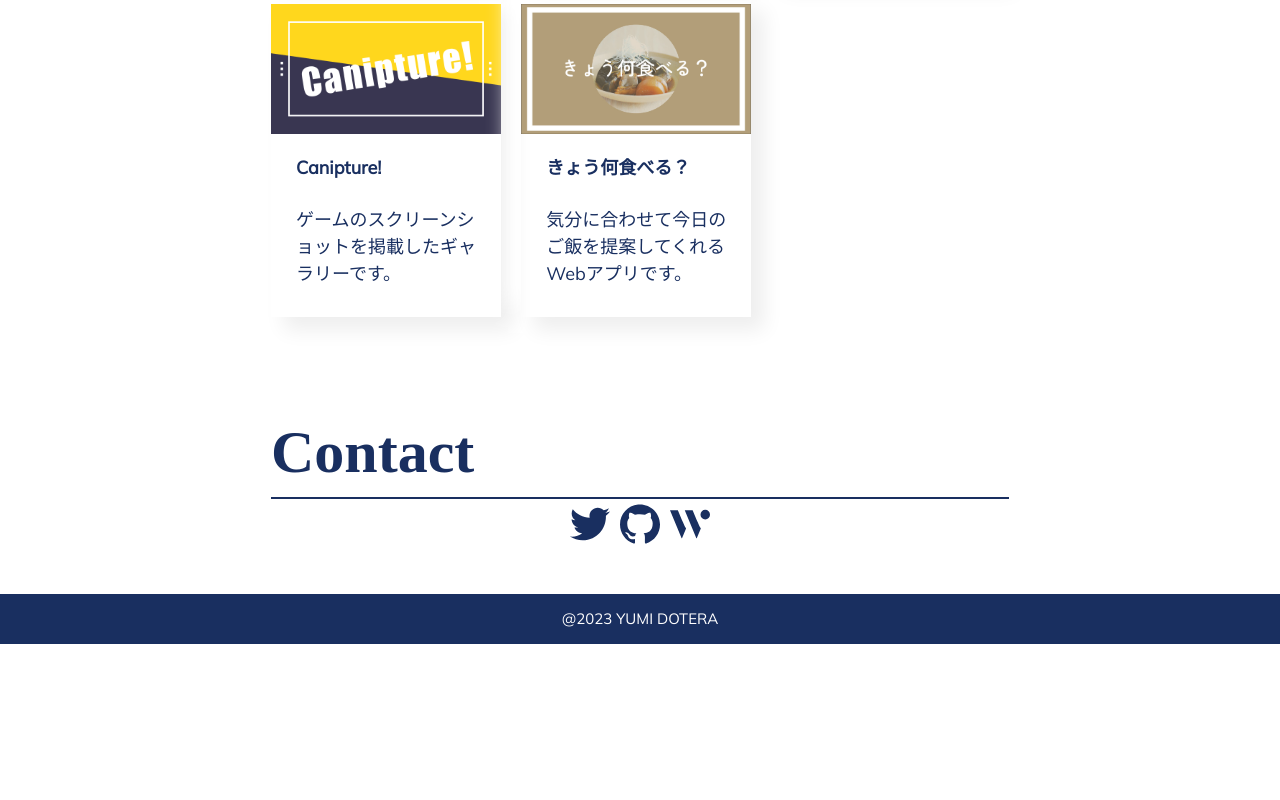
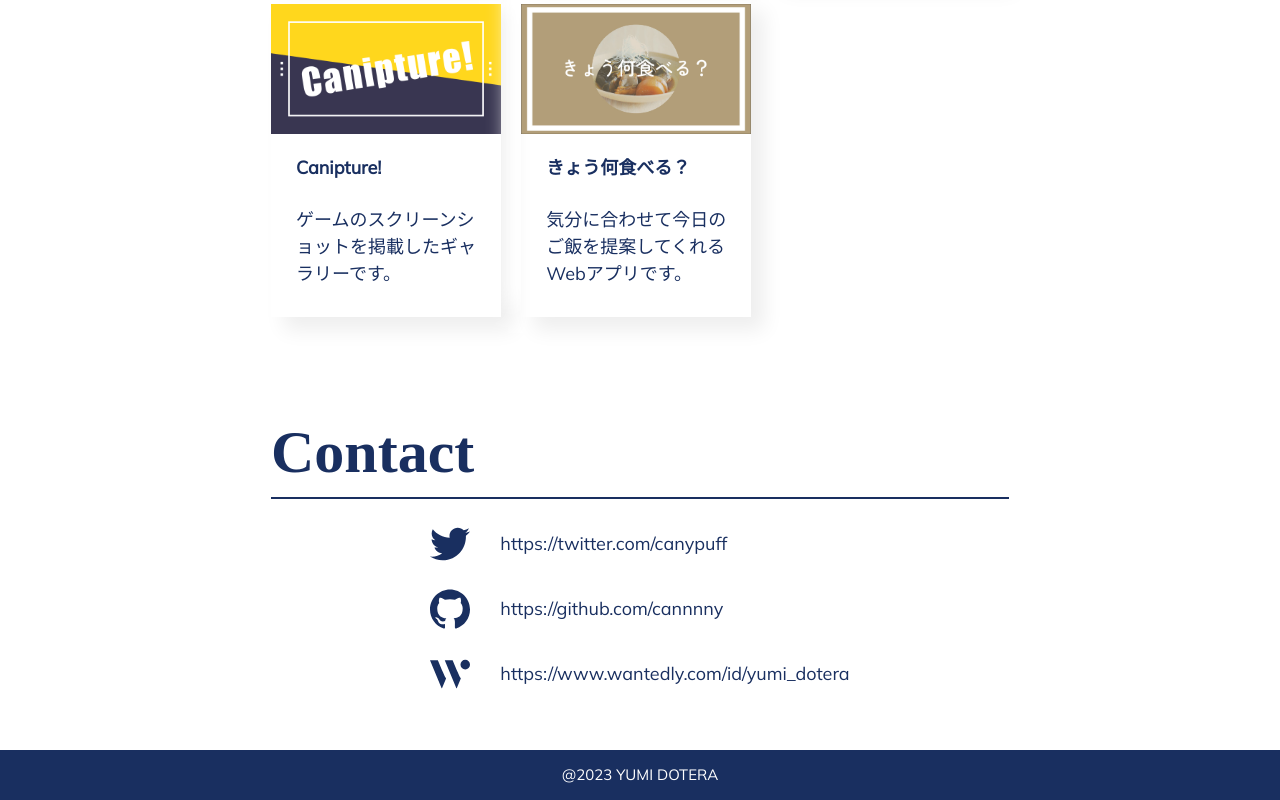
Before and after one commit to cannnny/portfolio, a React (Create React App) app: page / in a window 1280 px wide. Shown: the part 2018-2818 px from the top of the page. Before the commit the page ends 2662 px from the top, so only its background shows below. Built offline with nearby package versions, Linux system fonts and the light colour scheme; a web font is replaced by a local one.

Commit message:
Contactのデザイン変更

```diff
--- a/src/App.scss
+++ b/src/App.scss
@@ -94,7 +94,16 @@ $main-color: #192f60;
 }
 
 .contact-icons {
-  gap: 10px;
+  display: inline-block;
+  text-align: center;
+  a {
+    display: flex;
+    margin-top: 25px;
+    text-decoration: none;
+  }
+  .contact-icon {
+    margin-right: 30px;
+  }
 }
 
 .button svg {
--- a/src/components/Contact.jsx
+++ b/src/components/Contact.jsx
@@ -2,20 +2,39 @@ import { FaTwitter } from "react-icons/fa";
 import { SiGithub, SiWantedly } from "react-icons/si";
 
 const Contact = () => {
+  const iconSize = "40px";
+
+  const contacts = [
+    {
+      service: "twitter",
+      icon: <FaTwitter size={iconSize} />,
+      url: "https://twitter.com/canypuff",
+    },
+    {
+      service: "github",
+      icon: <SiGithub size={iconSize} />,
+      url: "https://github.com/cannnny",
+    },
+    {
+      service: "wantedly",
+      icon: <SiWantedly size={iconSize} />,
+      url: "https://www.wantedly.com/id/yumi_dotera",
+    },
+  ];
+
   return (
     <div className="contents contact">
       <h2>Contact</h2>
       <div className="contact-inner border">
-        <div className="icons button contact-icons">
-          <a href="https://twitter.com/canypuff" alt="">
-            <FaTwitter size={"40px"} />
-          </a>
-          <a href="https://github.com/cannnny" alt="">
-            <SiGithub size={"40px"} />
-          </a>
-          <a href="https://www.wantedly.com/id/yumi_dotera" alt="">
-            <SiWantedly size={"40px"} />
-          </a>
+        <div className="button contact-icons">
+          {contacts.map((item) => {
+            return (
+              <a href={item.url} alt="" key={item.service}>
+                <div className="contact-icon">{item.icon}</div>
+                <p>{item.url}</p>
+              </a>
+            );
+          })}
         </div>
       </div>
     </div>
```
